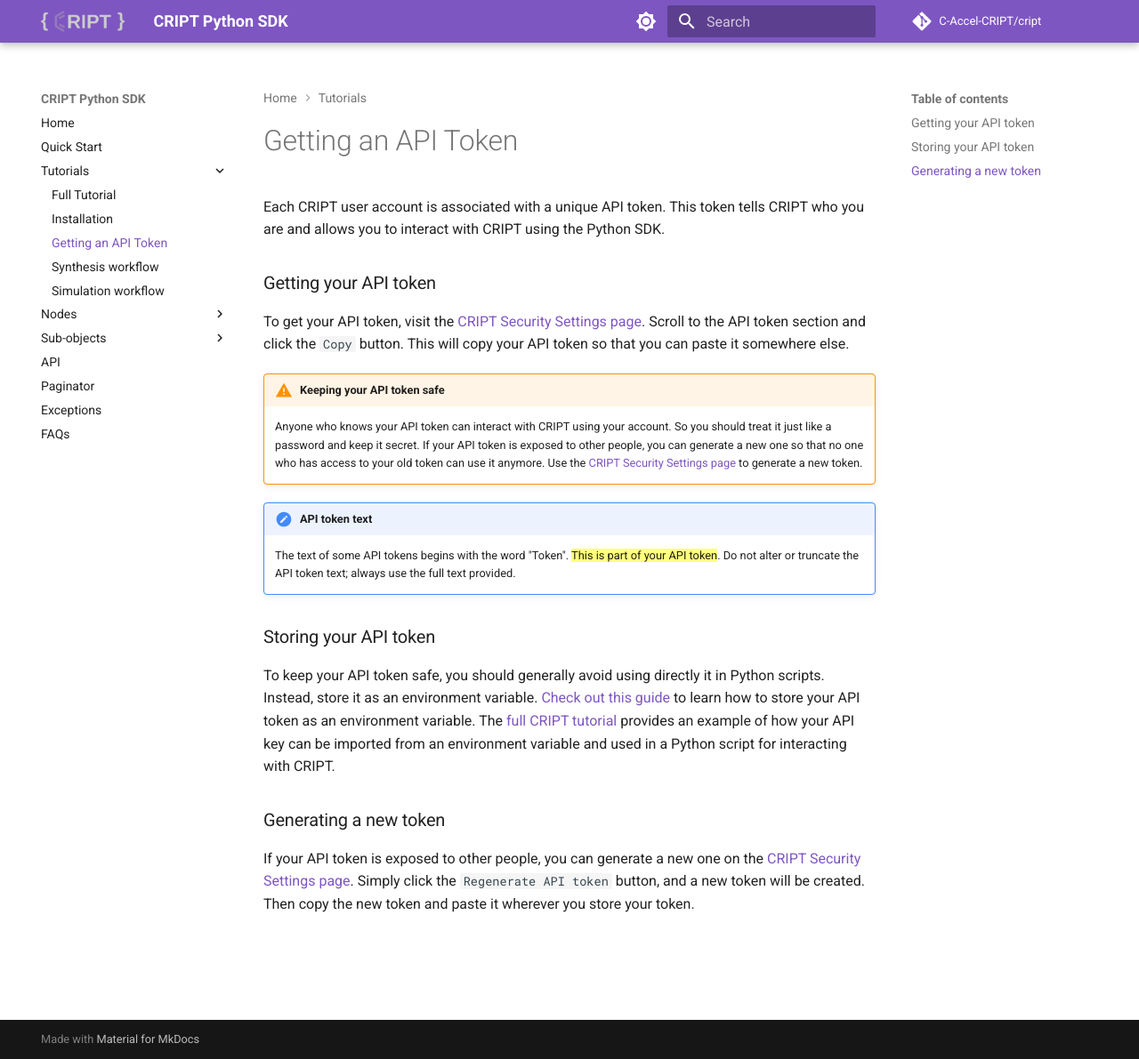
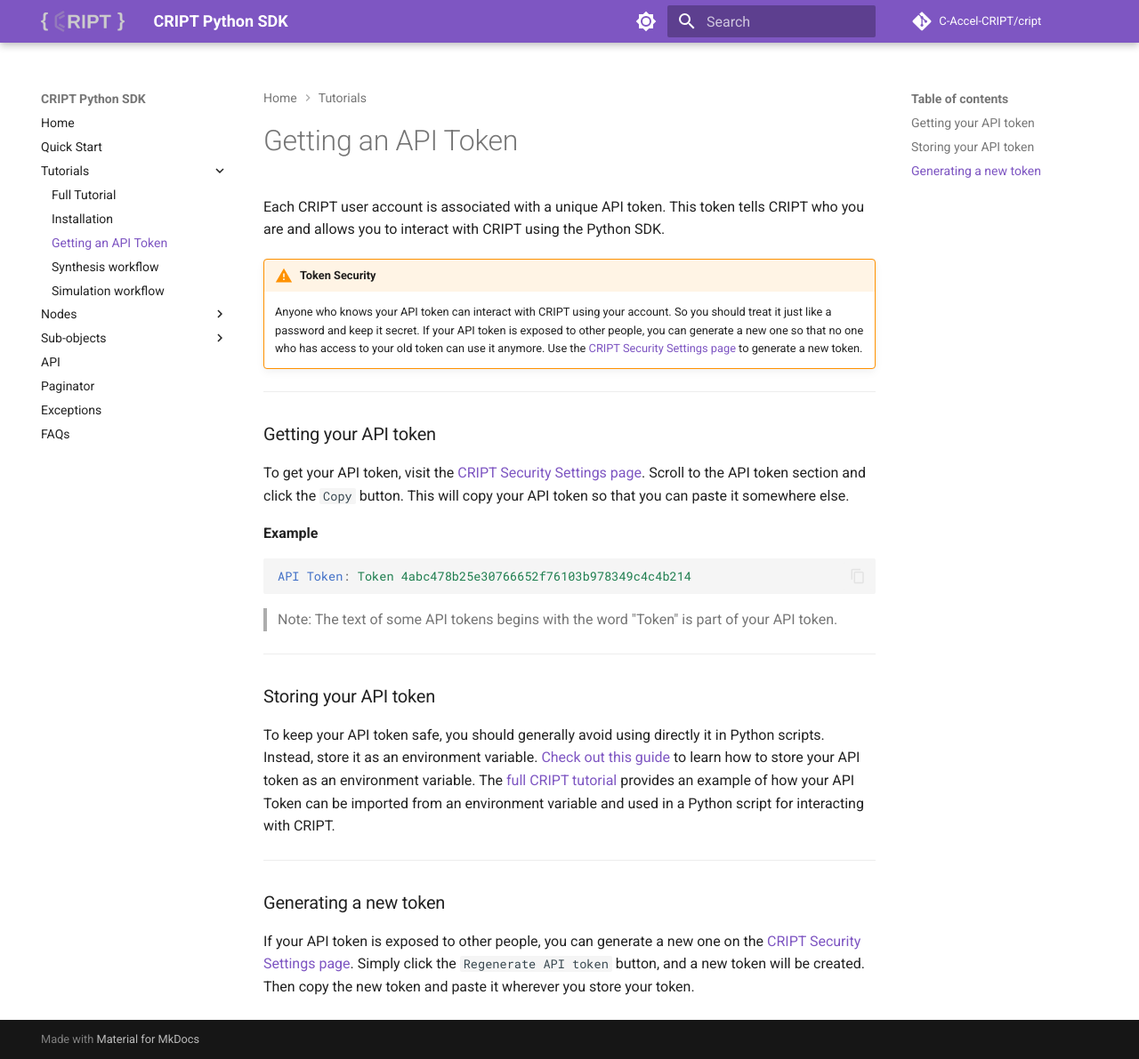
Before and after one commit to C-Accel-CRIPT/sdk-archive, an MkDocs documentation site: the page built from docs/tutorials/api_token.md, in a window 1280 px wide and 1191 px high. Shown: the whole window at 89% size. Built offline with MkDocs 1.6.1 and Material for MkDocs 9.7.7, drawn with Linux system fonts in a browser that asks for light colours; comment, search, counter and statistics services are not loaded.

Commit message:
Update api_token.md

````diff
--- a/docs/tutorials/api_token.md
+++ b/docs/tutorials/api_token.md
@@ -1,22 +1,33 @@
 Each CRIPT user account is associated with a unique API token. This token tells CRIPT who you are and allows you to interact with CRIPT using the Python SDK.
+
+!!! warning "Token Security"
+    Anyone who knows your API token can interact with CRIPT using your account. So you should treat it just like a password and keep it secret. If your API token is exposed to other people, you can generate a new one so that no one who has access to your old token can use it anymore. Use the
+    <a href="https://criptapp.org/security/" target="_blank">CRIPT Security Settings page</a>
+    to generate a new token.
+
+---
 
 ## Getting your API token
 
 To get your API token, visit the <a href="https://criptapp.org/security/" target="_blank">CRIPT Security Settings page</a>. Scroll to the API token section and click the `Copy` button. This will copy your API token so that you can paste it somewhere else.
 
-!!! warning "Keeping your API token safe"
-    Anyone who knows your API token can interact with CRIPT using your account. So you should treat it just like a password and keep it secret. If your API token is exposed to other people, you can generate a new one so that no one who has access to your old token can use it anymore. Use the
-    <a href="https://criptapp.org/security/" target="_blank">CRIPT Security Settings page</a>
-    to generate a new token.
+**Example**
 
-!!! note "API token text"
-    The text of some API tokens begins with the word "Token". ==This is part of your API token==. Do not alter or truncate the API token text; always use the full text provided.
+```yaml
+API Token: Token 4abc478b25e30766652f76103b978349c4c4b214
+```
+
+> Note: The text of some API tokens begins with the word "Token" is part of your API token.
+
+---
 
 ## Storing your API token
 To keep your API token safe, you should generally avoid using directly it
 in Python scripts. Instead, store it as an environment variable.
-<a href="https://gargankush.medium.com/storing-api-keys-as-environmental-variable-for-windows-linux-and-mac-and-accessing-it-through-974ba7c5109f" target="_blank">Check out this guide</a> to learn how to store your API token as an environment variable. The <a href="../full_tutorial" target="_blank">full CRIPT tutorial</a> provides an example of how your API key can be imported from an environment variable and used in a Python script
+<a href="https://gargankush.medium.com/storing-api-keys-as-environmental-variable-for-windows-linux-and-mac-and-accessing-it-through-974ba7c5109f" target="_blank">Check out this guide</a> to learn how to store your API token as an environment variable. The <a href="../full_tutorial/#connect-to-cript" target="_blank">full CRIPT tutorial</a> provides an example of how your API Token can be imported from an environment variable and used in a Python script
 for interacting with CRIPT.
+
+---
 
 ## Generating a new token
 
````
